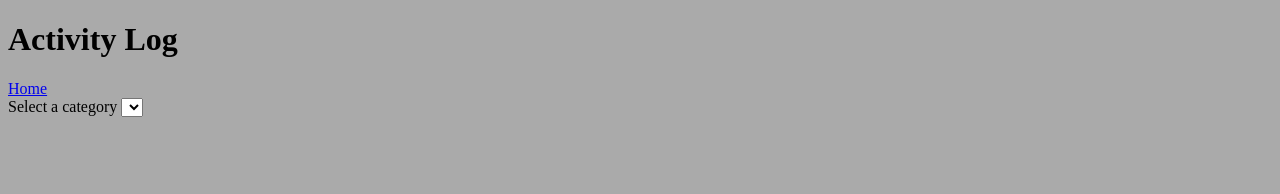
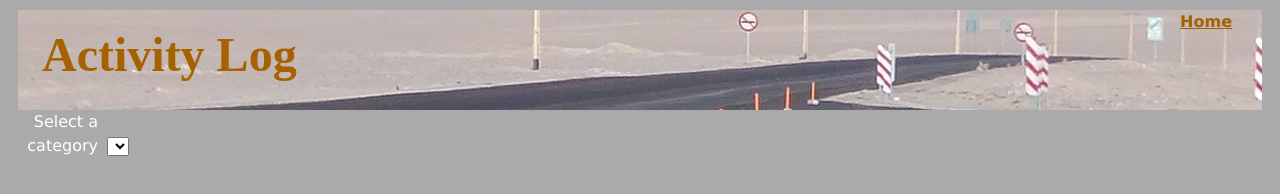
Before and after one commit to simonf/active, a plain HTML site: page public/charts.html in a window 1280 px wide. Drawn offline with nearby package versions, Linux system fonts and the light colour scheme; no server answers.

Commit message:
Move menu

```diff
--- a/public/charts.html
+++ b/public/charts.html
@@ -2,17 +2,22 @@
 <html>
 	<head>
 		<meta charset="utf-8">
-	<link rel="stylesheet" href="css/charts.css">
-	<link rel="stylesheet" href="css/jquery.jqplot.min.css">
-	<title>Activity Log Charts</title>
+		<link rel="stylesheet" media="screen and (min-width: 800px)" href="css/active.css"/>
+		<link rel="stylesheet" media="screen and (max-width: 800px)" href="css/mobile.css"/>
+		<link rel="stylesheet" href="css/ui-lightness/jquery-ui-1.8.17.custom.css"/>
+		<title>Activity Log</title>
 	</head>
 	<body>
 		<div id="content">
 			<div id="top">
 				<header>
 					<h1>Activity Log</h1>
+					<nav>
+						<ul>
+							<li><a href="index.html">Home</a></li>
+						</ul>
+					</nav>
 				</header>
-			<a href="index.html">Home</a>
 			</div>
 			<div id="main">
 			<label for="cat-list">Select a category</label>
@@ -21,11 +26,10 @@
 			</div>
 		</div>
 		<!-- see http://www.jqplot.com/tests/zooming.php -->
-<script src="scripts/jquery-1.7.1.js" type="text/javascript"></script>
-<script src="scripts/jquery.jqplot.min.js" type="text/javascript"></script>
-<script src="scripts/plugins/jqplot.cursor.min.js" type="text/javascript"></script>
-<script src="scripts/plugins/jqplot.dateAxisRenderer.min.js" type="text/javascript"></script>
+		<script src="lib/jquery-1.7.1.js" type="text/javascript"></script>
+		<script src="lib/jquery.jqplot.min.js" type="text/javascript"></script>
+		<script src="lib/plugins/jqplot.cursor.min.js" type="text/javascript"></script>
+		<script src="lib/plugins/jqplot.dateAxisRenderer.min.js" type="text/javascript"></script>
 		<script src="scripts/chart.js" type="text/javascript"></script>
-
 	</body>
 </html>
--- a/public/css/active.scss
+++ b/public/css/active.scss
@@ -40,6 +40,26 @@
 
 		h2 {
 			color: #fff;
+		}
+
+		nav {
+			float: right;
+			margin-right: 30px;
+			padding: 0;
+			border: 0;
+			position: relative;
+			ul {
+				padding: 0;
+				margin: 0;
+				list-style: none;
+				li {
+					display: inline;
+					a {
+						font-weight: bold;
+						color: $dark-brown;
+					}
+				}
+			}
 		}
 	}
 
--- a/public/css/charts.css
+++ /dev/null
@@ -1,2 +0,0 @@
-body {
-  background-color: #aaaaaa; }
--- a/public/css/charts.scss
+++ /dev/null
@@ -1,8 +0,0 @@
-$bright-orange: #FF9500;
-$light-orange: #ffc573;
-$dark-brown: #a66100;
-$palegrey: #aaa;
-
-body {
-	background-color: $palegrey;
-}
```
Also changed, not shown: public/index.html (+5 -2 lines), public/css/active.css. Lines whose indentation alone changed are shown as unchanged.
